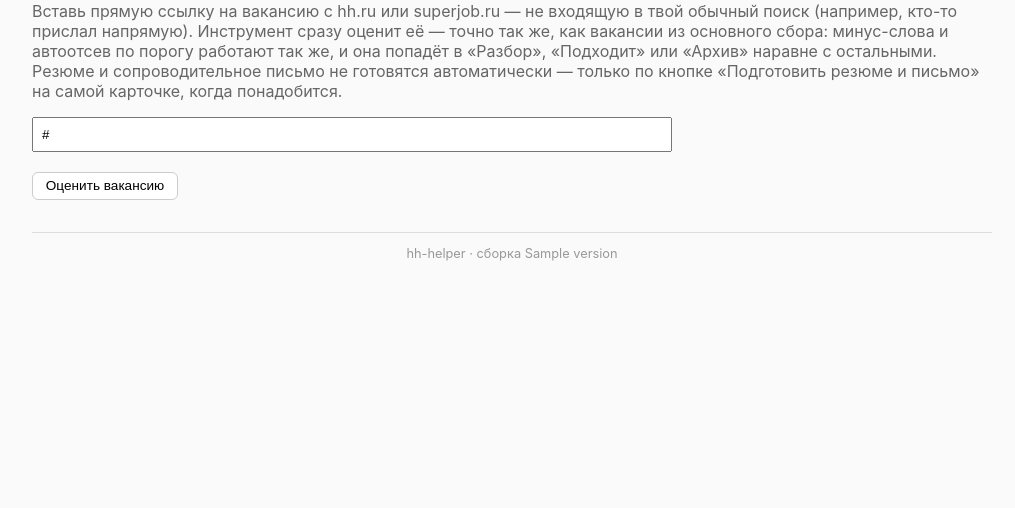
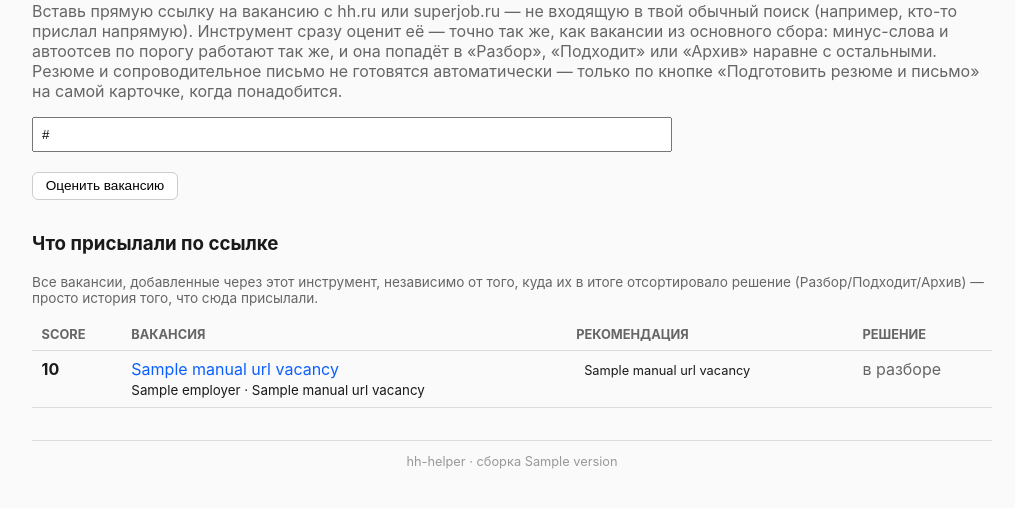
Before and after one commit to oleko/hh-helper, a Python web app: template src/templates/score_url.html in a window 1280 px wide. Shown: the part 175-683 px from the top of the page, without its empty margins (128-1143 px from the left). Run offline with Jinja, Linux system fonts and the light colour scheme; the template is opened without the code that fills it: most values are stand-ins (such as "Sample title", 1, 10 or a date in 2020).

Commit message:
Add "sent via link" history list to the score-by-URL tool page
score_url_submit already scores-only and redirects to the vacancy card (no
auto tailor), per the prior commit - but once a vacancy lands in Разбор/
Подходит/Архив it disappeared from /tool/score-url with nothing to show it
was ever submitted there. Added Storage.list_by_origin() and a table on the
tool page listing every manual_url vacancy regardless of its current
decision, so there's a single place to see everything sent through the link
tool and where it ended up.

```diff
--- a/src/templates/score_url.html
+++ b/src/templates/score_url.html
@@ -20,4 +20,33 @@
   <br><br>
   <button type="submit">Оценить вакансию</button>
 </form>
+
+<h3 style="margin-top:2rem;">Что присылали по ссылке</h3>
+{% if not manual_url_vacancies %}
+<p style="color:#666;">Пока ничего не присылали через этот инструмент.</p>
+{% else %}
+<p style="color:#666; font-size:0.85rem;">Все вакансии, добавленные через этот инструмент, независимо от
+   того, куда их в итоге отсортировало решение (Разбор/Подходит/Архив) — просто история того, что сюда
+   присылали.</p>
+<table>
+  <thead>
+    <tr><th>Score</th><th>Вакансия</th><th>Рекомендация</th><th>Решение</th></tr>
+  </thead>
+  <tbody>
+  {% for v in manual_url_vacancies %}
+    <tr>
+      <td class="score">{{ v.score }}</td>
+      <td><a href="{{ url_for('vacancy_detail', vacancy_id=v.id) }}">{{ v.name }}</a><br>
+          <small>{{ v.employer or "—" }} · {{ v.source_label }}</small></td>
+      <td><span class="badge badge-{{ v.recommend }}">{{ v.recommend_label }}</span></td>
+      <td>
+        {% if v.decision == "fit" %}<span class="badge badge-fit">подходит</span>
+        {% elif v.decision == "not_fit" %}<span class="badge badge-not_fit">не подходит</span>
+        {% else %}<span style="color:#666;">в разборе</span>{% endif %}
+      </td>
+    </tr>
+  {% endfor %}
+  </tbody>
+</table>
+{% endif %}
 {% endblock %}
```
Also changed, not shown: src/storage.py (+12 -0 lines), src/webapp.py (+6 -1 lines), CHANGELOG.md, 1 other file.
